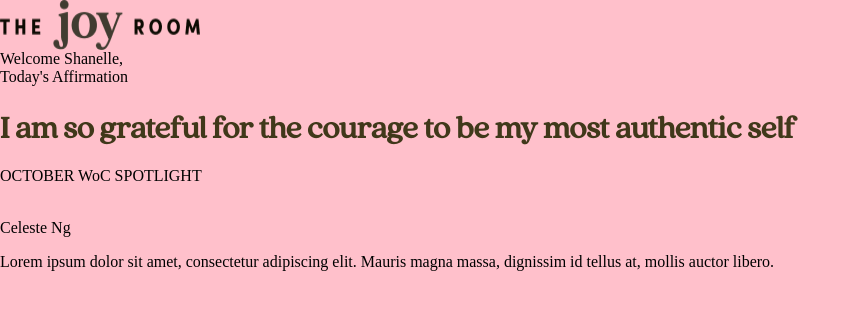
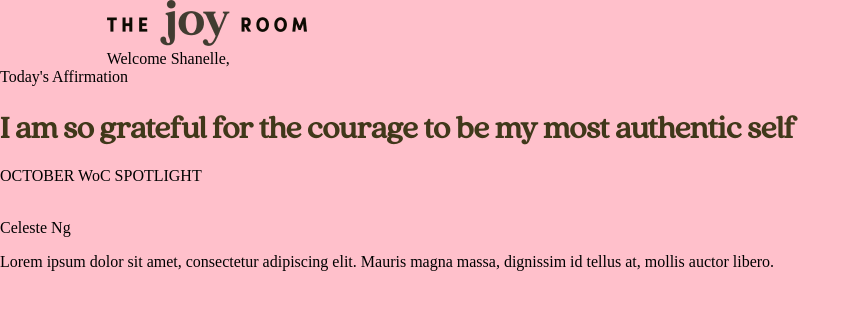
Before and after one commit to alittlelouder/thejoyroom, a React (Create React App) app: page / in a window 1280 px wide. Shown: the top 310 px of the page, without its empty margins (0-861 px from the left). Built offline with nearby package versions, Linux system fonts and the light colour scheme.

Commit message:
small updates

```diff
--- a/src/components/Greeting/Greeting.js
+++ b/src/components/Greeting/Greeting.js
@@ -5,7 +5,7 @@ import style from './Greeting.module.scss';
 export const Greeting = (props) => {
     return (
         <div>
-        <span className={style["intro"]}>Welcome Shanelle,</span>
+        <span className={style["greeting"], 'app-col app-col-lg-offset-2'}>Welcome Shanelle,</span>
         </div>
     )
 }
--- a/src/components/Greeting/Greeting.module.scss
+++ b/src/components/Greeting/Greeting.module.scss
@@ -0,0 +1,3 @@
+.greeting {
+
+}
--- a/src/components/Header/Header.js
+++ b/src/components/Header/Header.js
@@ -4,8 +4,8 @@ import style from './Header.module.scss';
 
 export const Header = (props) => {
     return (
-        <div className="app-row">
-    <div className={style["logo"]}>
+        <div className="app-row app-col header">
+    <div className={style["logo"], "app-col app-col-lg-3 app-col-lg-offset-2"}>
         <img src={logo} alt=""/>
     </div>
     </div>
--- a/src/components/Header/Header.module.scss
+++ b/src/components/Header/Header.module.scss
@@ -1,3 +1,8 @@
+@import '../../index.scss';
+
+.header {
+    margin-top: 60;
+}
 .logo img {
     width: 100%;
     height: 100%;
--- a/src/index.js
+++ b/src/index.js
@@ -2,9 +2,6 @@ import React from 'react';
 import ReactDOM from 'react-dom';
 import './index.css';
 import './index.scss';
-// import './assets/scss/_vars.scss';
-// import './assets/scss/_grid.scss';
-// import './assets/scss/_mixins.scss';
 import Header from './components/Header/Header';
 import Greeting from './components/Greeting/Greeting';
 import Affirmation from './components/DailyAffirmation/DailyAffirmation.js';
```
